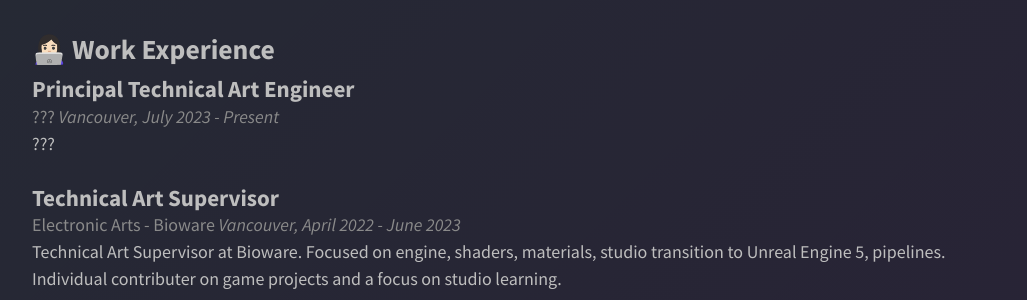
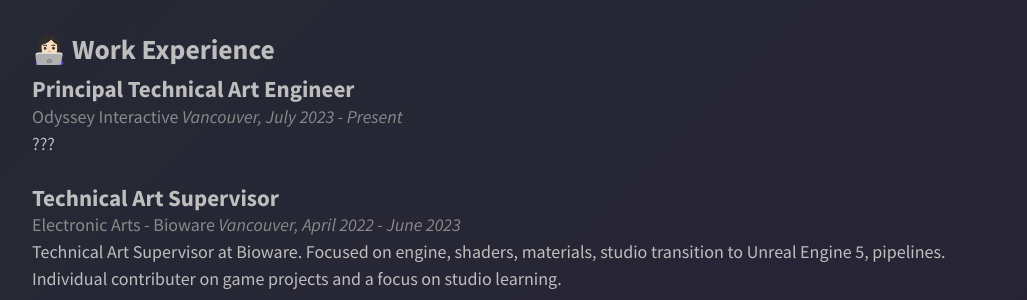
Before and after one commit to Ryan-DowlingSoka/ryan-dowlingsoka.github.io, a Jekyll site: the page built from resume.md, in a window 1280 px wide and 900 px high, scrolled down 1232 px. Shown: the part 155-455 px from the top of the window, without its empty margins (126-1153 px from the left). Built offline with Jekyll 4.4.1, drawn with Linux system fonts in a browser that asks for light colours.

Commit message:
Update resume.yml

```diff
--- a/_data/resume.yml
+++ b/_data/resume.yml
@@ -22,7 +22,7 @@
 
 jobs:
   - title: "Principal Technical Art Engineer"
-    studio: "???"
+    studio: "Odyssey Interactive"
     location: "Vancouver"
     dates: "July 2023 - Present"
     description: "???"
```
